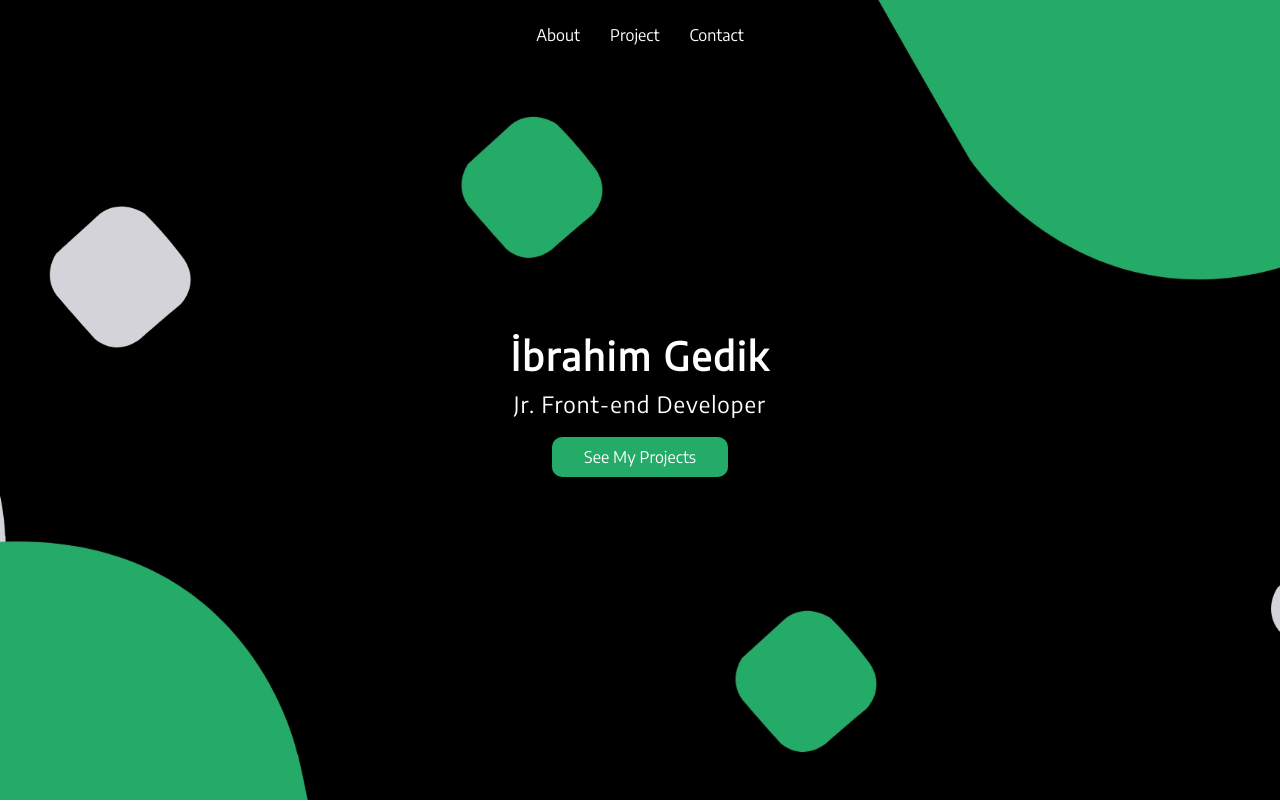
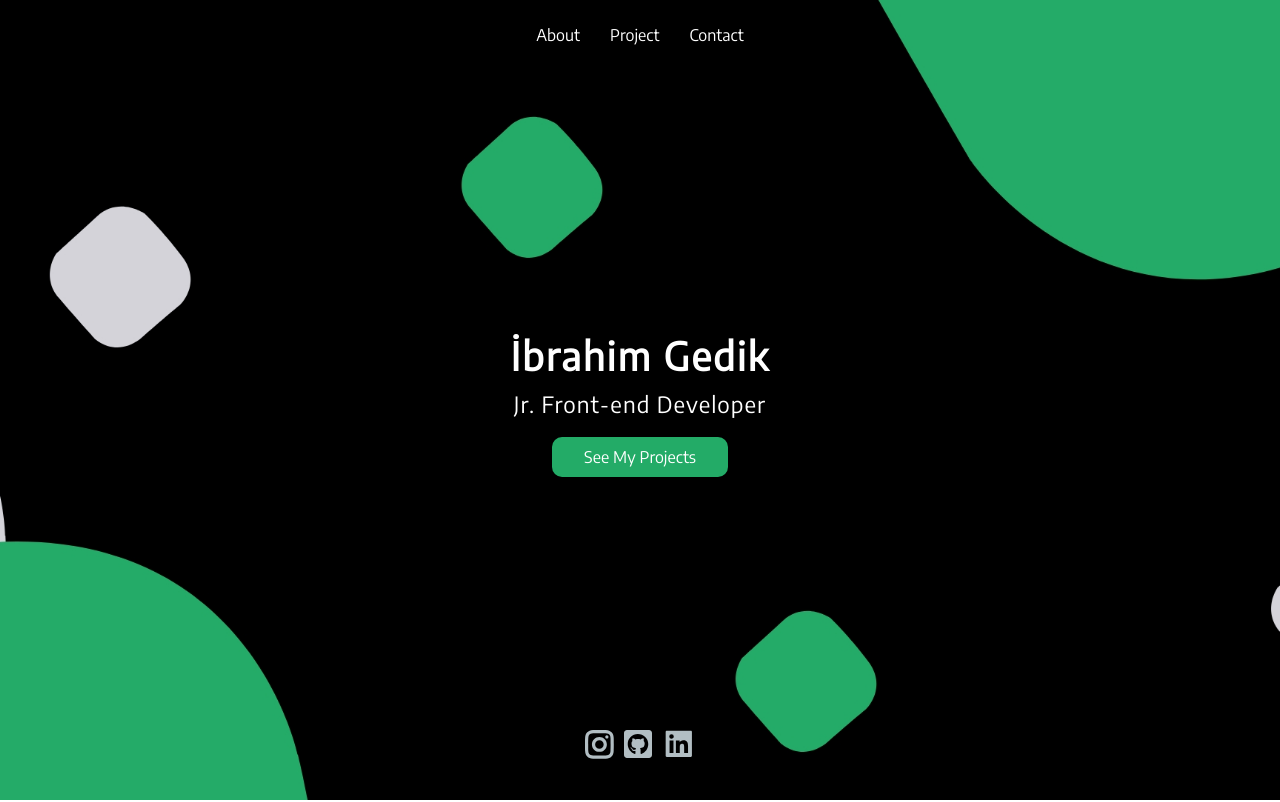
Before and after one commit to ibrahimgediktr/personal-website, a Gatsby site: page / in a window 1280 px wide. Shown: the top 802 px of the page. Built offline with nearby package versions, Linux system fonts and the light colour scheme; Gatsby itself is replaced by a stand-in of ours.

Commit message:
add social links to hero content

```diff
--- a/src/components/Carousel.js
+++ b/src/components/Carousel.js
@@ -36,8 +36,8 @@ export default function Carousel() {
           <ProgressBar done="90" bgColor="#23ab67" title="HTML" />
           <ProgressBar done="70" bgColor="#23ab67" title="SASS / CSS" />
           <ProgressBar done="35" bgColor="#23ab67" title="Javascript" />
-          <ProgressBar done="30" bgColor="#23ab67" title="React JS" />
-          <ProgressBar done="25" bgColor="#23ab67" title="Node JS" />
+          <ProgressBar done="30" bgColor="#23ab67" title="React.js" />
+          <ProgressBar done="25" bgColor="#23ab67" title="Node.js" />
         </ProgressBarLeft>
         <ProgressBarRight>
           <ProgressBarHeading>Language Skills</ProgressBarHeading>
--- a/src/components/Hero.js
+++ b/src/components/Hero.js
@@ -10,6 +10,9 @@ import {
   fadeInDown,
   transition,
 } from "./animations/animation"
+import { GrInstagram } from "react-icons/gr"
+import { FaGithubSquare } from "react-icons/fa"
+import { AiFillLinkedin } from "react-icons/ai"
 
 function Hero() {
   return (
@@ -43,12 +46,42 @@ function Hero() {
             variants={fadeInDown}
             transition={transition}
           >
-            <Button aria-label="See My Projects Button" href="/#projects" primary="true">
+            <Button
+              aria-label="See My Projects Button"
+              href="/#projects"
+              primary="true"
+            >
               See My Projects
             </Button>
           </HeroLink>
         </HeroItems>
       </HeroContent>
+      <HeroContentBottom>
+        <SocialLink
+          rel="noreferrer"
+          href="https://www.instagram.com/ibrahimgediktr/"
+          target="_blank"
+          aria-label="My Instragram Profile"
+        >
+          <Instagram />
+        </SocialLink>
+        <SocialLink
+          href="https://github.com/ibrahimgediktr"
+          target="_blank"
+          rel="noreferrer"
+          aria-label="My Github Profile"
+        >
+          <GithubSquare />
+        </SocialLink>
+        <SocialLink
+          href="https://github.com/ibrahimgediktr"
+          target="_blank"
+          rel="noreferrer"
+          aria-label="My Linkedin profile"
+        >
+          <LinkedinSquare />
+        </SocialLink>
+      </HeroContentBottom>
     </HeroContainer>
   )
 }
@@ -94,6 +127,35 @@ const HeroContent = styled.div`
   padding: 0rem calc((100vw - 1300px) / 2);
 `
 
+const HeroContentBottom = styled.div`
+  position: absolute;
+  bottom: 35px;
+  display: flex;
+  justify-content: center;
+  align-items: center;
+  flex-direction: row;
+`
+
+const SocialLink = styled.a`
+  text-decoration: none;
+  color: #b2bec3;
+
+`
+
+const Instagram = styled(GrInstagram)`
+  font-size: 1.8rem;
+  cursor: pointer;
+`
+const GithubSquare = styled(FaGithubSquare)`
+  font-size: 2rem;
+  cursor: pointer;
+  margin:0 8px;
+`
+const LinkedinSquare = styled(AiFillLinkedin)`
+  font-size: 2.1rem;
+  cursor: pointer;
+`
+
 const HeroItems = styled.div`
   display: flex;
   flex-direction: column;
```
